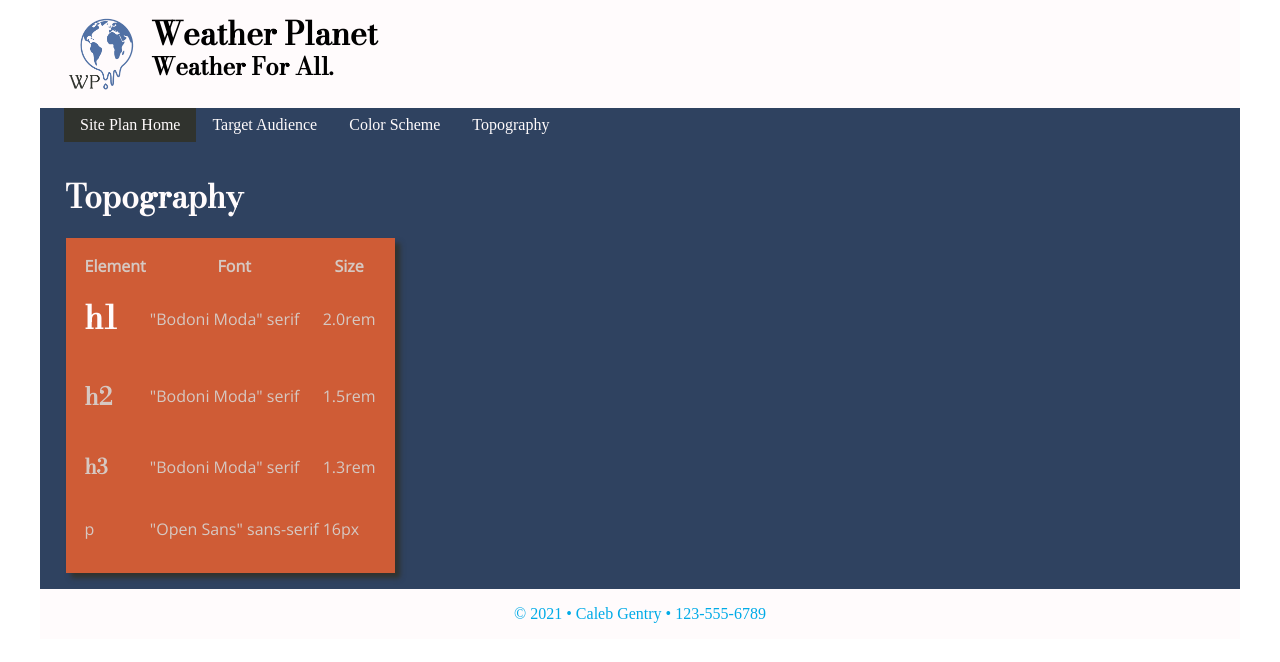
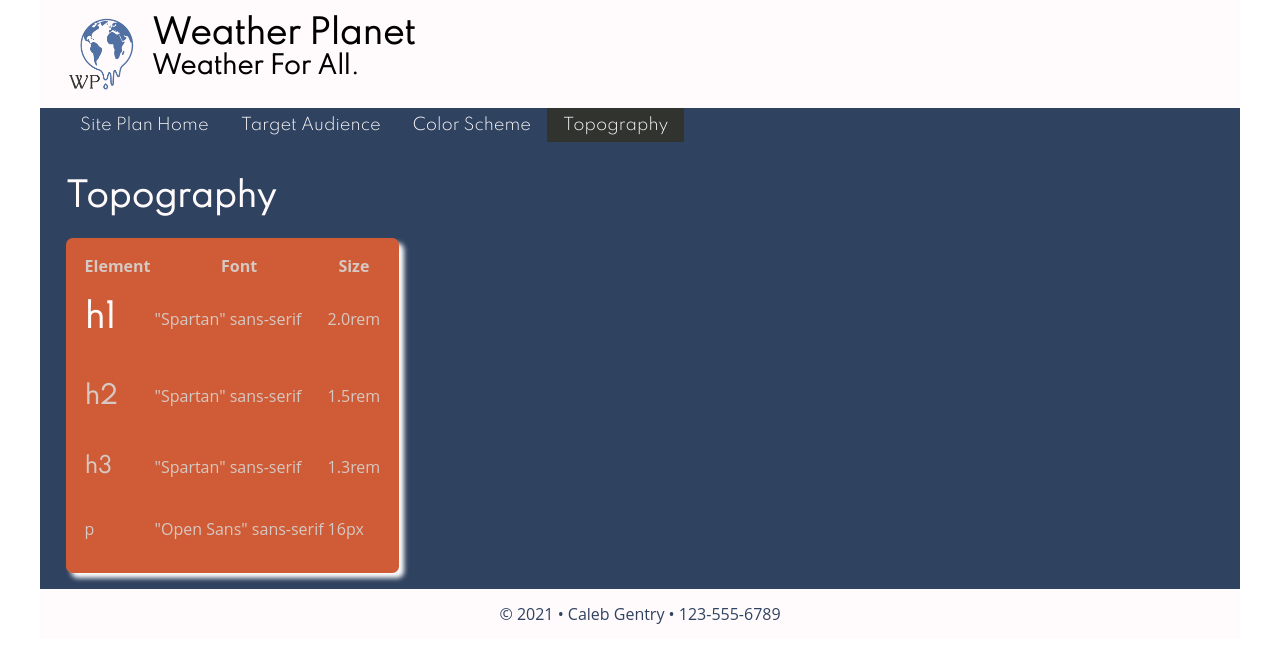
Before and after one commit to calebthomasg/calebthomasg.github.io, a plain HTML site: page weather_site/topography.html in a window 1280 px wide. Drawn offline with nearby package versions, Linux system fonts and the light colour scheme.

Commit message:
weather updated 2

```diff
--- a/weather_site/css/small.css
+++ b/weather_site/css/small.css
@@ -2,15 +2,15 @@
 
 /*body rules here*/
 h1{
-    font-family: 'Bodoni Moda', serif;
+    font-family: 'Spartan', sans-serif;
     font-size:2.0rem;
 }
 h2{
-    font-family: 'Bodoni Moda', serif;
+    font-family: 'Spartan', sans-serif;
     font-size:1.5rem;
 }
 h3{
-    font-family: 'Bodoni Moda', serif;
+    font-family: 'Spartan', sans-serif;
     font-size:1.3rem;
 }
 p{
@@ -24,9 +24,11 @@ header{
 }
 header h1{
     margin:0;
+    font-family: 'Spartan', sans-serif;
 }
 header h2{
     margin:0;
+    font-family: 'Spartan', sans-serif;
 }
 header img{
     float:left;
@@ -37,6 +39,7 @@ header img{
 /*navigation rules here*/
 nav{
     background-color:#2f4260;
+    font-family:'Spartan', sans-serif;
 }
 nav ul{
     margin:0;
@@ -56,7 +59,7 @@ nav a{
     text-decoration:none;
 }
 nav a:hover{
-    background-color:#00abe7;
+    background-color:#cf5c36;
     border-color:#30332e;
     border-style:solid;
 }
@@ -84,14 +87,17 @@ main figcaption{
 table{
     background-color:#cf5c36;
     padding:1rem;
-    box-shadow:#30332e 5px 5px 5px;
+    box-shadow:#ffffff 5px 5px 5px;
+    border-radius:2%;
     font-family: "Open Sans", sans-serif;
 }
 footer{
     text-align:center;
     padding:1rem 2%;
     background-color:#fffbfc;
-    color:#00abe7;
+    color:#2f4260;
+    font-family: 'Open Sans', sans-serif;
+    font-size:16px;
 }
 
 
--- a/weather_site/topography.html
+++ b/weather_site/topography.html
@@ -8,7 +8,7 @@
 <!-- This start file was build by Caleb Gentry  -->
 <title>Weather Planet</title>
 <link rel="preconnect" href="https://fonts.gstatic.com">
-<link href="https://fonts.googleapis.com/css2?family=Bodoni+Moda&family=Open+Sans:wght@300&display=swap" rel="stylesheet">
+<link href="https://fonts.googleapis.com/css2?family=Spartan:wght@300&display=swap" rel="stylesheet">
 <!-- TELLS PHONES NOT TO LIE ABOUT THEIR WIDTH & stops the font from enlarging when a phone is turned sideways-->
 <meta name="viewport" content="width=device-width, initial-scale=1, maximum-scale=1">
 
@@ -39,10 +39,10 @@
 <!-- NAVIGATION HERE -->
     <nav class="clearfix">
         <ul >
-            <li class="active"><a href="index.html">Site Plan Home</a></li>
+            <li><a href="index.html">Site Plan Home</a></li>
             <li><a href="target-audience.html">Target Audience</a></li>
             <li><a href="color-scheme.html">Color Scheme</a></li>
-            <li><a href="topography.html">Topography</a></li>
+            <li class="active"><a href="topography.html">Topography</a></li>
         </ul>
     </nav>
 
@@ -62,19 +62,19 @@
                 <!-- h1 -->
                 <tr>
                     <td><h1>h1</h1></td>
-                    <td>"Bodoni Moda" serif</td>
+                    <td>"Spartan" sans-serif</td>
                     <td>2.0rem</td>
                 </tr>
                 <!-- h2 -->
                 <tr>
                     <td><h2>h2</h2></td>
-                    <td>"Bodoni Moda" serif</td>
+                    <td>"Spartan" sans-serif</td>
                     <td>1.5rem</td>
                 </tr>
                 <!-- h3 -->
                 <tr>
                     <td><h3>h3</h3></td>
-                    <td>"Bodoni Moda" serif</td>
+                    <td>"Spartan" sans-serif</td>
                     <td>1.3rem</td>
                 </tr>
                 <!-- p -->
```
Also changed, not shown: weather_site/color-scheme.html (+1 -1 lines), weather_site/index.html (+1 -1 lines), weather_site/target-audience.html (+1 -1 lines).
